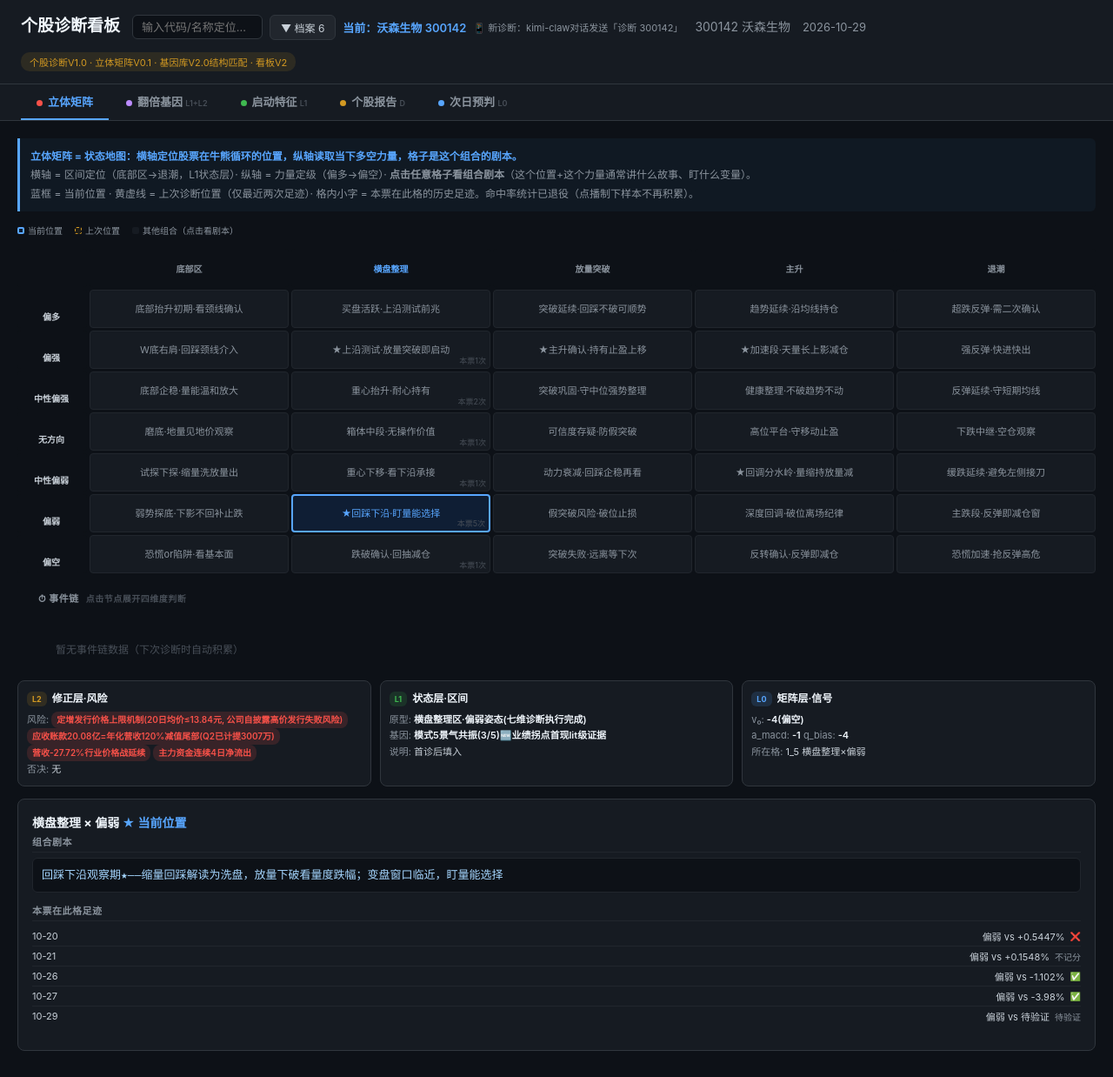
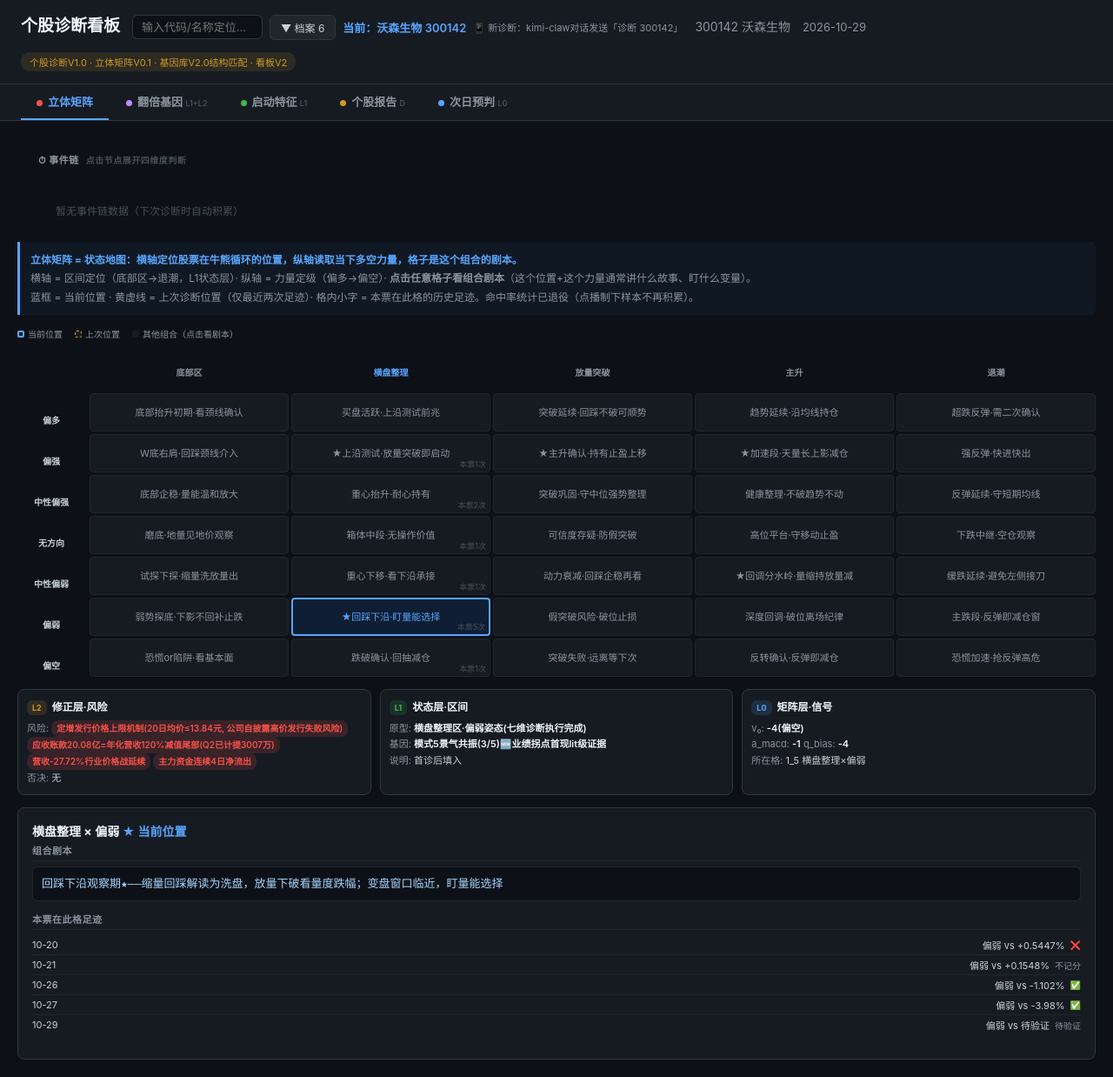
Before and after one commit to xiaoyi0319a/yixue-dashboard, a Jekyll site: the page stock.html, which Jekyll copies as it is, in a window 1280 px wide. Shown: the whole page at 87% size. Built offline with Jekyll 4.4.1, drawn with Linux system fonts in a browser that asks for light colours.

Commit message:
feat(stock): 事件链置顶（时间维度优先）+矩阵图保持不变（逻辑判断：两轴定义未变）+去展开链接

```diff
--- a/stock.html
+++ b/stock.html
@@ -182,6 +182,16 @@ td{color:#c9d1d9}
 
 <!-- ============ 视图0: 立体矩阵（核心格网图） ============ -->
 <div class="view active" id="view-fusion">
+
+  <!-- ⭐timeline 事件链置顶（V1.2调整：事件链=整个事件的状态脉络[时间维度]，矩阵图=当下状态[空间维度]） -->
+  <div id="timeline-section" style="margin:16px 0 0;padding:0 24px">
+    <div class="section-label">⏱ 事件链<span style="font-size:10px;color:#484f58;margin-left:8px">点击节点展开四维度判断</span></div>
+    <div id="timeline-track" style="display:flex;gap:0;overflow-x:auto;padding:16px 0 8px;position:relative">
+      <div style="color:#484f58;font-size:12px;padding:20px">加载中...</div>
+    </div>
+    <div id="timeline-detail" style="display:none;background:#161b22;border:1px solid #30363d;border-radius:8px;padding:14px;margin-top:8px;font-size:12px"></div>
+  </div>
+
   <div class="matrix-explain">
     <b style="color:#58a6ff">立体矩阵 = 状态地图：横轴定位股票在牛熊循环的位置，纵轴读取当下多空力量，格子是这个组合的剧本。</b><br>
     横轴 = 区间定位（底部区→退潮，L1状态层）· 纵轴 = 力量定级（偏多→偏空）· <b>点击任意格子看组合剧本</b>（这个位置+这个力量通常讲什么故事、盯什么变量）。<br>
@@ -196,18 +206,9 @@ td{color:#c9d1d9}
 
   <div class="matrix-grid-wrap"><div class="matrix-grid" id="mg-grid" style="grid-template-columns:80px repeat(5,1fr)"></div></div>
 
-  <!-- ⭐目标价摘要条（V1.2——矩阵默认页一眼看空间，点击跳次日预判看详情） -->
-  <div id="mg-target" style="margin:14px 24px 0;padding:10px 14px;background:#161b22;border:1px solid #30363d;border-radius:8px;font-size:12px;cursor:pointer;display:none" onclick="showView('daily')">
+  <!-- ⭐目标价摘要条（V1.2——矩阵默认页一眼看空间） -->
+  <div id="mg-target" style="margin:14px 24px 0;padding:10px 14px;background:#161b22;border:1px solid #30363d;border-radius:8px;font-size:12px;display:none">
     <span style="color:#8b949e">加载目标价...</span>
-  </div>
-
-  <!-- ⭐timeline 事件链（V1.1新增） -->
-  <div id="timeline-section" style="margin-top:20px;padding:0 24px">
-    <div class="section-label">⏱ 事件链<span style="font-size:10px;color:#484f58;margin-left:8px">点击节点展开四维度判断</span></div>
-    <div id="timeline-track" style="display:flex;gap:0;overflow-x:auto;padding:16px 0 8px;position:relative">
-      <div style="color:#484f58;font-size:12px;padding:20px">加载中...</div>
-    </div>
-    <div id="timeline-detail" style="display:none;background:#161b22;border:1px solid #30363d;border-radius:8px;padding:14px;margin-top:8px;font-size:12px"></div>
   </div>
 
   <div class="layers-row">
@@ -486,7 +487,7 @@ function renderTargetPrice(){
   if(mgEl&&tp.overlap_zone){
     const tmShort=tm&&tm.timing_window?tm.timing_window.split('（')[0].split('；')[0]:'';
     mgEl.style.display='block';
-    mgEl.innerHTML=`🎯 <b style="color:#3fb950">核心目标区：${tp.overlap_zone}</b><span style="color:#8b949e;margin:0 10px">｜</span>⏱ ${tmShort}<span style="color:#8b949e;margin:0 10px">｜</span>置信度：${tp.confidence||'--'}<span style="float:right;color:#58a6ff">展开三源详情 →</span>`;
+    mgEl.innerHTML=`🎯 <b style="color:#3fb950">核心目标区：${tp.overlap_zone}</b><span style="color:#8b949e;margin:0 10px">｜</span>⏱ ${tmShort}<span style="color:#8b949e;margin:0 10px">｜</span>置信度：${tp.confidence||'--'}`;
   }else if(mgEl){mgEl.style.display='none'}
 }
 
```
